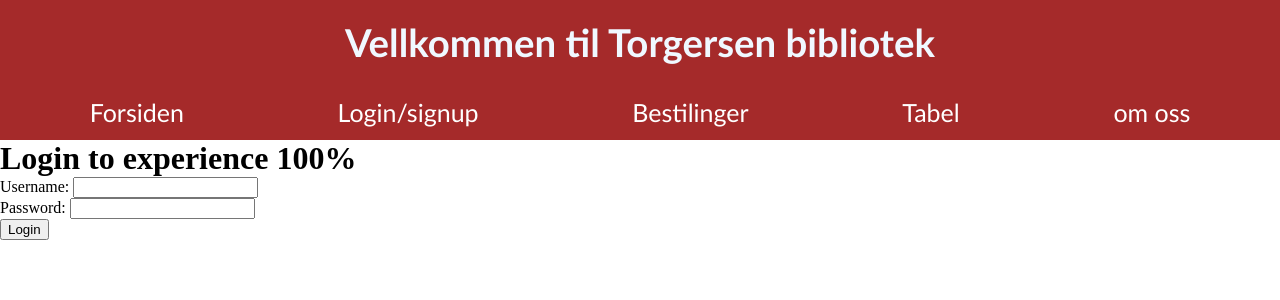
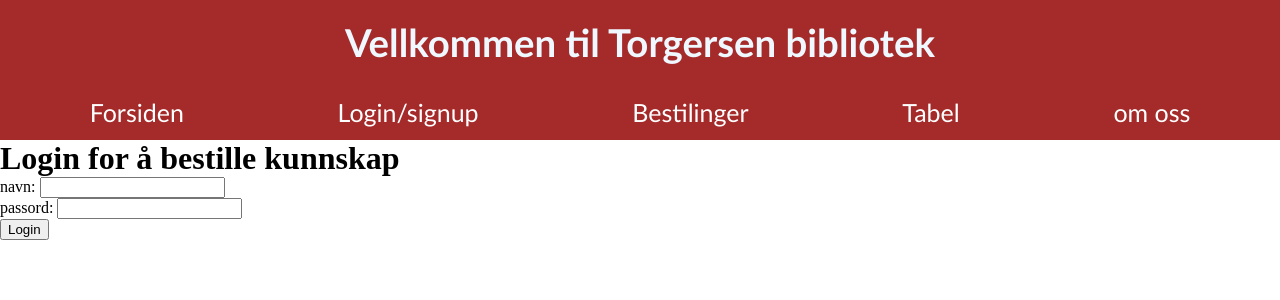
Before and after one commit to Jasan33/Torgersen, a Flask app: page /login in a window 1280 px wide. Shown: the top 300 px of the page. Run offline with Flask 3, Linux system fonts and the light colour scheme; some libraries are stand-ins or nearby versions.

Commit message:
ADD: added login (still in the process)

```diff
--- a/Frontend/templates/login.html
+++ b/Frontend/templates/login.html
@@ -18,12 +18,12 @@
         <a href="{{ url_for('om_oss') }}"><p>om oss</p></a>
     </div>
     <div class="login_and_register_main">
-        <h1>Login to experience 100%</h1>
+        <h1>Login for å bestille kunnskap</h1>
         <form action="{{ url_for('login') }}" method="POST" class="login_and_register_form">
-            <label for="username">Username:</label>
-            <input class="height" type="text" id="username" name="username" required><br>
-            <label for="password">Password:</label>
-            <input class="height" type="password" id="password" name="password" required><br>
+            <label for="navn">navn:</label>
+            <input class="height" type="text" id="navn" name="navn" required><br>
+            <label for="passord">passord:</label>
+            <input class="height" type="password" id="passord" name="passord" required><br>
             <button class="submit_button" type="submit">Login</button>
         </form>
         <a href="{{ url_for('register') }}">Don't have an account!?</a>
--- a/backend/app.py
+++ b/backend/app.py
@@ -1,27 +1,89 @@
-from flask import Flask, render_template
+from flask import Flask, render_template, request, redirect, session, url_for, flash
+import random
+from flask_mysqldb import MySQL
+import MySQLdb.cursors
 import os
+from dotenv import load_dotenv
+
+load_dotenv()
 
 app = Flask(
     __name__,
-    template_folder="../Frontend/templates",  # Path to templates
-    static_folder="../Frontend/static"        # Path to static files
+    template_folder="../Frontend/templates",  # Path vei til templates
+    static_folder="../Frontend/static"        # Path vei til static
 )
+app.secret_key = os.getenv("SECRET_KEY")
+
+# Mysql konfigurasjoner for database
+app.config['MYSQL_HOST'] = os.getenv("HOST")
+app.config['MYSQL_USER'] = os.getenv("USER")
+app.config['MYSQL_PASSWORD'] = os.getenv("PASSWORD")
+app.config['MYSQL_DB'] = os.getenv("DATABASE")
+
+mysql = MySQL(app)
+
+AES_KEY = os.getenv("AES_KEY")
 
 @app.route("/")
 def home():
-    return render_template("index.html")  # Correct template path
+    return render_template("index.html")
 
 @app.route("/index.html")
 def index():
     return render_template("index.html")
 
-@app.route("/register")
+@app.route("/register", methods=["GET", "POST"])
 def register():
-    return render_template("register.html")
+    if request.method == "POST":
+        # sjekker vis brukeren har sent in en form, her feacher den
+        navn = request.form['navn']
+        epost = request.form['epost']
+        passord = request.form['passord']
+        bekreft_passord = request.form['bekreft_passord']
+
+        # Checks if the passwords matchs
+        if passord != bekreft_passord:
+            flash("Passordet og bekreft passord ligner ikke hverandre, vær så snill prøv igjen")
+            return render_template('register.html')
+
+        # Adds the user to redtype's database
+        cur = mysql.connection.cursor()
+        cur.execute("""
+            INSERT INTO brukere (navn, epost, password)
+            VALUES (%s, %s, AES_ENCRYPT(%s, %s))
+        """, (navn, epost, passord, AES_KEY))
+        mysql.connection.commit()
+        cur.close()
+
+        flash("Registration successful! Please log in")
+        return redirect(url_for('login'))
+
+    return render_template('register.html')
 
 @app.route("/login")
 def login():
-    return render_template("login.html")
+    if request.method == "POST":
+        navn = request.form['navn']
+        passord = request.form['passord']
+
+        cur = mysql.connection.cursor()
+        cur.execute("""
+            SELECT id, navn, AES_DECRYPT(passord, %s)
+            FROM brukere
+            WHERE navn = %s
+        """, (AES_KEY, navn))
+        brukere = cur.fetchone() # finner den første brukeren som macher med navnet
+        cur.close()
+
+        if brukere and brukere[2].decode('utf-8') == passord:  # dekrypterer og sammenligner passord
+            session['user_id'] = brukere[0]
+            session['navn'] = brukere[1]  # Setter bruker i session for 24 timer så man slipper å logge in
+            flash("suksess, velkommen", navn)
+            return redirect(url_for('home'))
+        else:
+            flash("Feil innloggings matterial, venligst prøv igjen")
+
+    return render_template('login.html')
 
 @app.route("/bestiling")
 def bestiling():
@@ -33,7 +95,16 @@ def om_oss():
 
 @app.route("/tabel")
 def tabel():
-    return render_template("tabel.html")
+    if 'username' not in session:
+        flash("Vær så snill og login eller register deg før du ser denne siden, den er sensetiv.")
+        return redirect(url_for('login'))
+
+    username = session['username']
+    cur = mysql.connection.cursor() # Opens a cursor object to interact with the database.
+    cur.execute("SELECT username, level, total_words FROM user ORDER BY total_words DESC")
+    people = cur.fetchall() # Gets all rows as a list
+    cur.close() # closes the database to free resources
+    return render_template('tabel.html', people=people, username=username)
 
 if __name__ == "__main__":
     app.run(debug=True, port=5000)
```
Also changed, not shown: Frontend/templates/register.html (+12 -12 lines), backend/torgersen.sql (+8 -1 lines).
